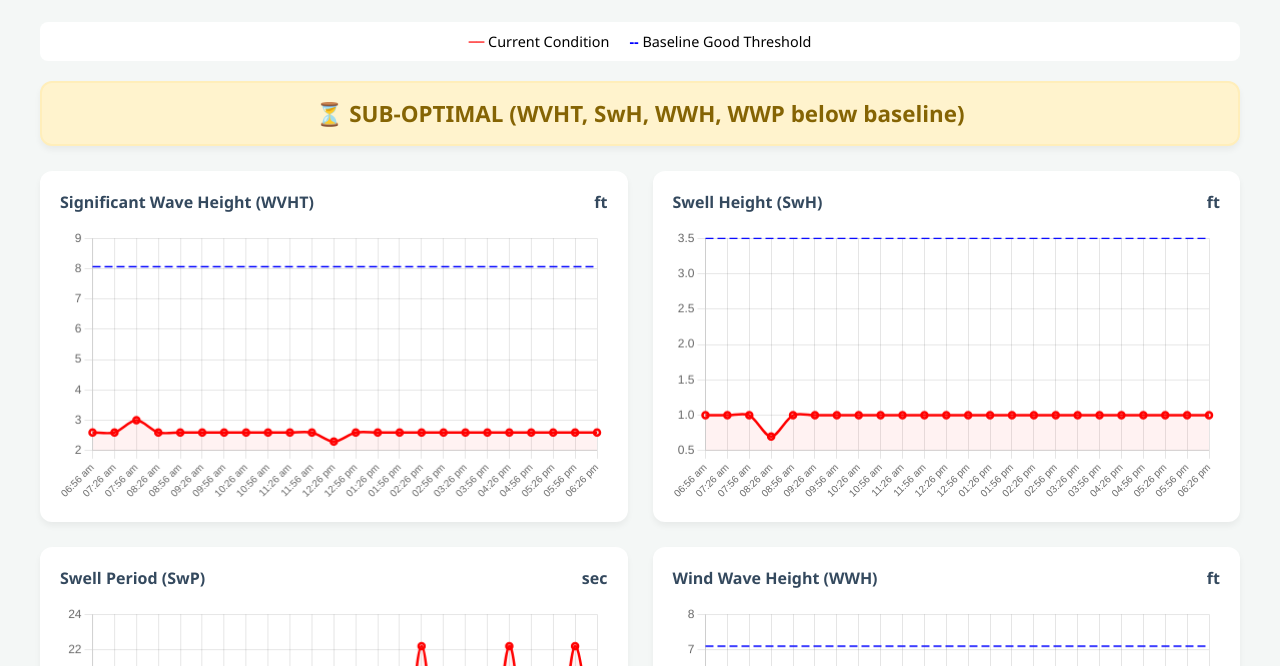
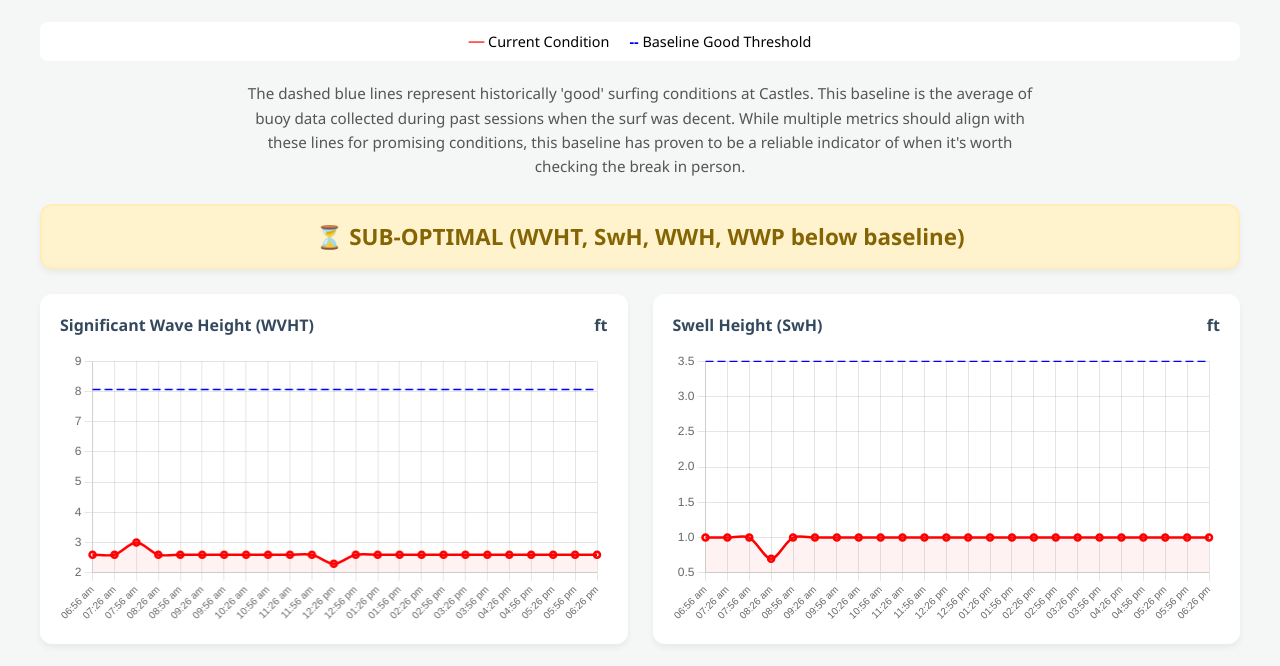
Before and after one commit to loni415/castles_1, a plain HTML site: page index.html in a window 1280 px wide. Shown: the part 116-782 px from the top of the page. Drawn offline with nearby package versions, Linux system fonts and the light colour scheme.

Commit message:
feat: add descriptive baseline paragraph to dashboard

```diff
--- a/index.html
+++ b/index.html
@@ -57,6 +57,14 @@
         }
         .threshold-label { font-weight: bold; color: blue; }
         .current-label { font-weight: bold; color: red; }
+        .description {
+            max-width: 800px;
+            margin: 0 auto 25px auto;
+            text-align: center;
+            line-height: 1.6;
+            color: #555;
+            font-size: 0.95em;
+        }
     </style>
 </head>
 <body>
@@ -68,6 +76,8 @@
             <div><span class="current-label">──</span> Current Condition</div>
             <div><span class="threshold-label">--</span> Baseline Good Threshold</div>
         </div>
+
+        <p class="description">The dashed blue lines represent historically 'good' surfing conditions at Castles. This baseline is the average of buoy data collected during past sessions when the surf was decent. While multiple metrics should align with these lines for promising conditions, this baseline has proven to be a reliable indicator of when it's worth checking the break in person.</p>
 
         <div id="status-indicator" style="text-align: center; padding: 15px; margin-bottom: 25px; border-radius: 12px; font-weight: bold; font-size: 1.4em; background: #fff; box-shadow: 0 4px 6px rgba(0,0,0,0.05);">
             Checking conditions...
```
